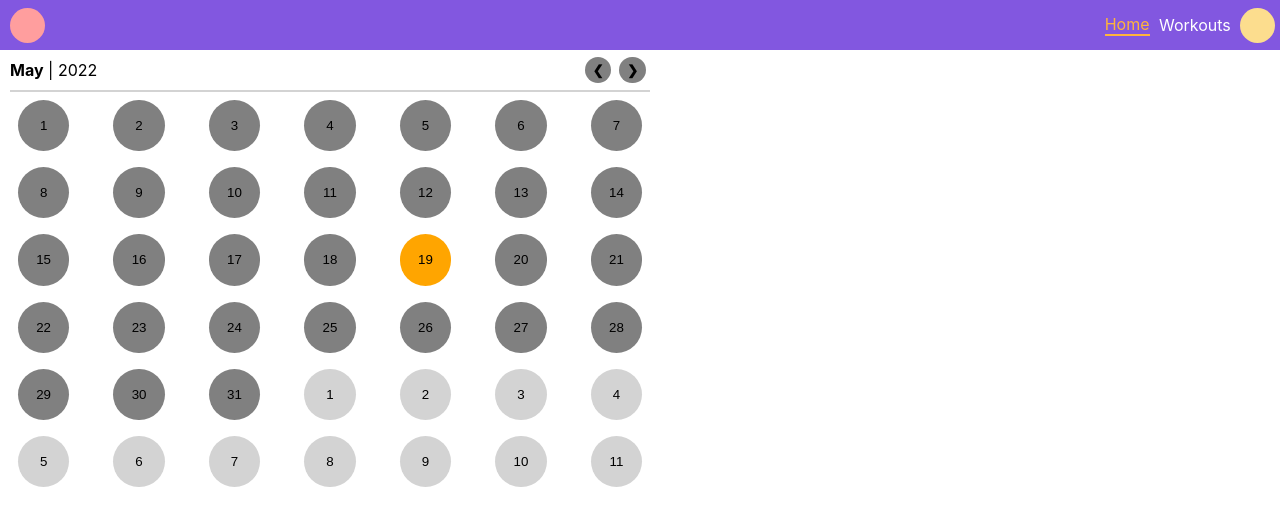
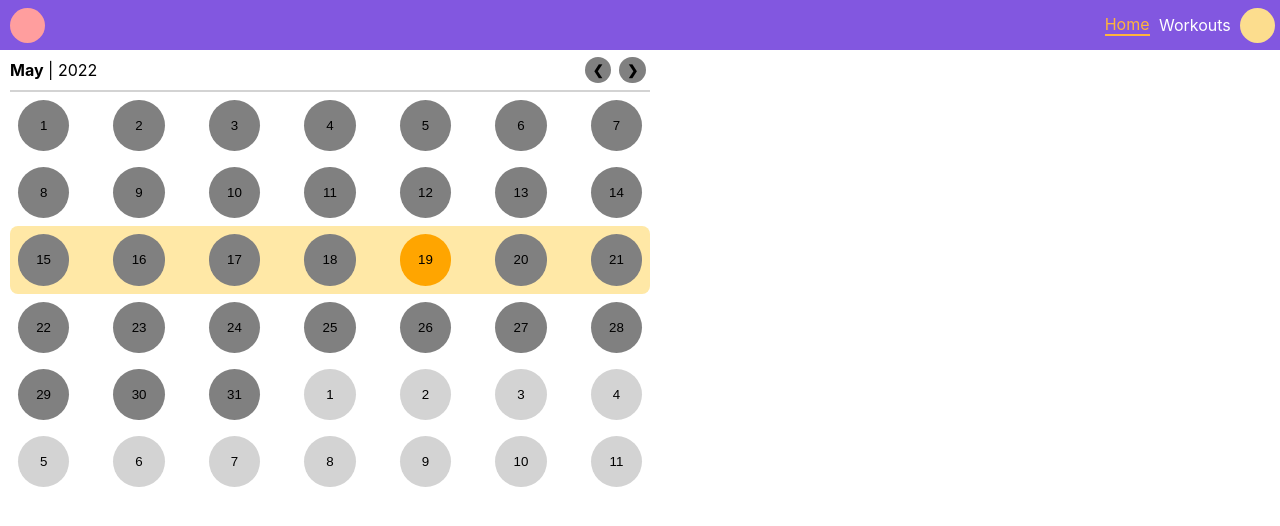
Before and after one commit to rikili/fitness-app, a React (Create React App) app in the folder root/frontend/: page / in a window 1280 px wide. Shown: the top 526 px of the page. Built offline with nearby package versions, Linux system fonts and the light colour scheme.

Commit message:
implement week selection

```diff
--- a/root/frontend/src/components/Day/Day.tsx
+++ b/root/frontend/src/components/Day/Day.tsx
@@ -7,18 +7,16 @@ import Button from '../Button/Button';
 
 type PropTypes = {
   isSelected: boolean,
+  isToday?: boolean,
   date: Date,
 };
 
-const isSameDate = (firstDate: Date, secondDate: Date): boolean => format(firstDate, 'MM-dd-yyyy') === format(secondDate, 'MM-dd-yyyy');
-
 const generateDateURL = (date: Date): string => `../Workouts?date=${format(date, 'MMddyyyy')}`;
 
-function Day({ isSelected, date }: PropTypes) {
+function Day({ isSelected, isToday, date }: PropTypes) {
   const styles = useStyles();
   const navigate = useNavigate();
 
-  const isToday = isSameDate(date, new Date());
   let dayStyle;
 
   if (isToday) dayStyle = styles.today;
@@ -33,4 +31,8 @@ function Day({ isSelected, date }: PropTypes) {
   );
 }
 
+Day.defaultProps = {
+  isToday: false,
+};
+
 export default Day;
--- a/root/frontend/src/components/Week/Week.style.ts
+++ b/root/frontend/src/components/Week/Week.style.ts
@@ -6,6 +6,11 @@ const useStyles = createUseStyles({
     flexDirection: 'row',
     justifyContent: 'space-between',
   },
+  selectedWeek: {
+    composes: '$week',
+    background: '#ffe8a6',
+    borderRadius: '8px',
+  },
 });
 
 export default useStyles;
--- a/root/frontend/src/components/Week/Week.tsx
+++ b/root/frontend/src/components/Week/Week.tsx
@@ -9,19 +9,34 @@ type PropTypes = {
   dates: Date[],
 };
 
+const isSameDate = (firstDate: Date, secondDate: Date): boolean => format(firstDate, 'MM-dd-yyyy') === format(secondDate, 'MM-dd-yyyy');
+
 function Week({ selectedMonth, dates }: PropTypes) {
   const styles = useStyles();
   if (dates.length !== 7) return null;
 
+  const today = new Date();
+  let isWeekSelected = false;
+
+  const renderedDays = dates.map((date: Date) => {
+    let isToday = false;
+    if (isSameDate(date, today)) {
+      isWeekSelected = true;
+      isToday = true;
+    }
+    return (
+      <Day
+        key={`Day: ${format(date, 'MM-dd-yy')}`}
+        isSelected={date.getMonth() === selectedMonth}
+        isToday={isToday}
+        date={date}
+      />
+    );
+  });
+
   return (
-    <div className={styles.week}>
-      {dates.map((date: Date) => (
-        <Day
-          key={`Day: ${format(date, 'MM-dd-yy')}`}
-          isSelected={date.getMonth() === selectedMonth}
-          date={date}
-        />
-      ))}
+    <div className={isWeekSelected ? styles.selectedWeek : styles.week}>
+      {renderedDays}
     </div>
   );
 }
```
